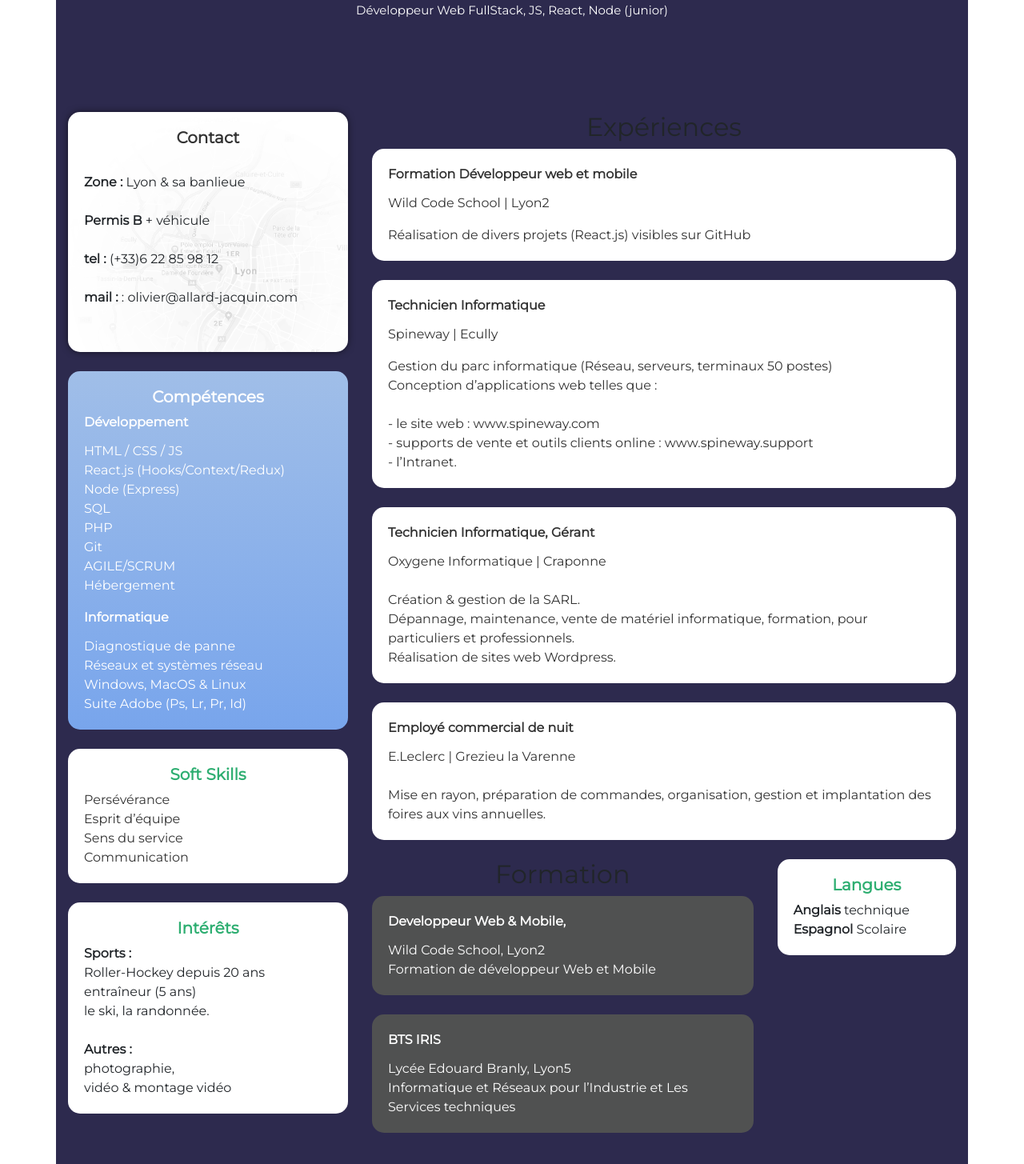
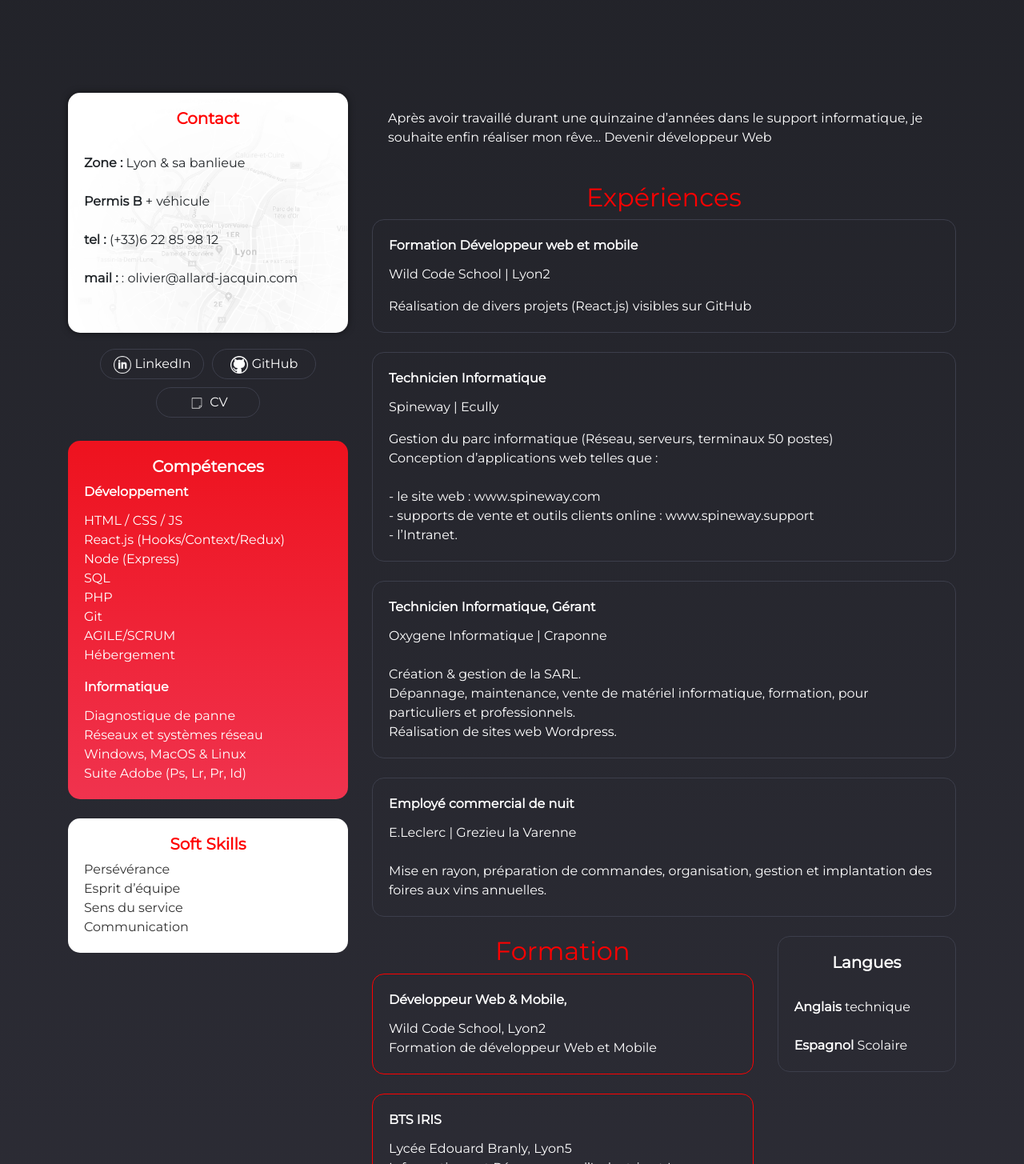
Before and after one commit to Olivier9925/CV-Online, a React (Create React App) app: page / in a window 1280 px wide. Shown: the part 235-1690 px from the top of the page at 80% size. Built offline with nearby package versions, Linux system fonts and the light colour scheme.

Commit message:
Fin changement couleurs

```diff
--- a/src/App.css
+++ b/src/App.css
@@ -1,7 +1,7 @@
 .App {
   text-align: center;
   font-family: 'Montserrat', sans-serif;
-  background-color: #2d2a4e;
+  background: linear-gradient(#212228,#2c2c35);
   /* background: linear-gradient(to right,#ebb302, #fdf100); */
 }
 
--- a/src/App.js
+++ b/src/App.js
@@ -8,14 +8,15 @@ import Competences from './components/Competences';
 import { Container, Row, Col } from 'reactstrap';
 import Formation from './components/Formation';
 import Langues from './components/Langues';
-import Portfolio from './components/Portfolio';
+import Liens from './components/Liens';
+import Profil from './components/Profil';
 
 function App() {
 
   return (
 
-
-    <Container className="App">
+<div className={"App"}>
+    <Container>
       <Row>
         <Col><NavigationBar /></Col>
       </Row>
@@ -29,6 +30,11 @@ function App() {
               <Contacts />
             </Col>
           </Row>
+            <Row>
+                <Col>
+                    <Liens />
+                </Col>
+            </Row>
           <Row>
             <Col>
               <Competences />
@@ -36,6 +42,7 @@ function App() {
           </Row>
         </Col>
         <Col xs="12" md="8">
+          <Profil />
           <Experiences />
           <Row>
             <Col xs="12" md="8">
@@ -50,7 +57,7 @@ function App() {
 
       <br /> <br /> <br />
     </Container>
-
+</div>
 
 
   );
--- a/src/components/Competences.jsx
+++ b/src/components/Competences.jsx
@@ -3,12 +3,10 @@ import { Card, Container, CardTitle, CardText } from 'reactstrap';
 
 const Competences = (props) => {
 
-
-
         return (
                 <>
                         <br />
-                        <Card body fluid style={{ background: 'Linear-gradient(#a0bee8,#78a5ec)', color: '#FFFFFF', border: "0px", borderRadius: "15px" }} >
+                        <Card body fluid style={{ background: 'Linear-gradient(#ee121e,#f0334e)', color: '#FFFFFF', border: "0px", borderRadius: "15px" }} >
                                 <h2 className="titres" style={{ color: "#FFFFFF" }}><b>Compétences</b></h2>
                                 <CardTitle className="text-left"><b>Développement</b></CardTitle>
                                 <CardText className="text-left">HTML / CSS / JS <br />
@@ -29,25 +27,14 @@ const Competences = (props) => {
                         <br />
 
 
-                        <Card body fluid style={{ border: "0px", borderRadius: "15px" }}>
-                                <h2 className="titres" style={{ color: "#2eae71" }}><b>Soft Skills</b></h2>
+                        <Card body fluid style={{ border: "0px", borderRadius: "15px", background: 'Linear-gradient(#ffffff,#ffffff)'}}>
+                                <h2 className="titres" style={{ color: "red" }}><b>Soft Skills</b></h2>
                                 <CardText className="text-left" style={{ color: "#333333" }}>
                                         Persévérance<br />
                                         Esprit d’équipe<br />
                                         Sens du service<br />
                                         Communication<br /></CardText>
                         </Card>
-                        <br />
-                        <Card body fluid style={{ backgroundColor: '#FFFFFF', color: '##333333', border: "0px", borderRadius: "15px" }} >
-                                <h2 className="titres" style={{ color: "#2eae71" }}><b>Intérêts</b></h2>
-                                <CardText className="text-left"><b>Sports :</b><br />
-                                        Roller-Hockey depuis 20 ans<br />
-                                        entraîneur (5 ans)<br />
-                                        le ski, la randonnée.<br /><br />
-                                        <b>Autres :</b><br />
-                                        photographie,<br />
-                                        vidéo & montage vidéo<br /></CardText>
-                        </Card>
                 </>
         )
 }
--- a/src/components/Contacts.jsx
+++ b/src/components/Contacts.jsx
@@ -21,7 +21,7 @@ const Contacts = (props) => {
 
 
                         <Card body fluid style={cardStyle} >
-                                <h2 className="titres" style={{ color: "#333333" }}><b>Contact</b></h2>
+                                <h2 className="titres" style={{ color: "red" }}><b>Contact</b></h2>
                                 <CardText className="text-left">
                                         <br />
                                         <b>Zone : </b>Lyon & sa banlieue<br /><br />
--- a/src/components/Experiences.jsx
+++ b/src/components/Experiences.jsx
@@ -5,16 +5,16 @@ const Experiences = (props) => {
         return (
                 <>
                         <br />
-                        <h2>Expériences</h2>
+                        <h2 style={{color : "red"}}>Expériences</h2>
 
-                        <Card body className="text-left" fluid style={{ backgroundColor: '#FFFFFF', color: '#333333', border: "0px", borderRadius: "15px" }} >
+                        <Card body className="text-left" fluid style={{ backgroundColor: 'transparent', color: '#FFFFFF', border: "1px solid #3c3e4b", borderRadius: "15px" }} >
 
                                 <CardTitle><b>Formation Développeur web et mobile</b></CardTitle>
                                 <CardText>Wild Code School | Lyon2</CardText>
                                 <CardText>Réalisation de divers projets (React.js) visibles sur GitHub</CardText>
                         </Card>
                         <br />
-                        <Card body className="text-left" fluid style={{ backgroundColor: '#FFFFFF', color: '#333333', border: "0px", borderRadius: "15px" }} >
+                        <Card body className="text-left" fluid style={{  backgroundColor: 'transparent', color: '#FFFFFF', border: "1px solid #3c3e4b", borderRadius: "15px" }} >
                                 <CardTitle><b>Technicien Informatique</b></CardTitle>
                                 <CardText>Spineway | Ecully</CardText>
                                 <CardText>Gestion du parc informatique (Réseau, serveurs, terminaux 50 postes)<br />
@@ -24,7 +24,7 @@ const Experiences = (props) => {
                                         - l’Intranet.</CardText>
                         </Card>
                         <br />
-                        <Card body className="text-left" fluid style={{ backgroundColor: '#FFFFFF', color: '#333333', border: "0px", borderRadius: "15px" }} >
+                        <Card body className="text-left" fluid style={{  backgroundColor: 'transparent', color: '#FFFFFF', border: "1px solid #3c3e4b", borderRadius: "15px" }} >
                                 <CardTitle><b>Technicien Informatique, Gérant</b></CardTitle>
                                 <CardText>Oxygene Informatique | Craponne<br /><br />
                                         Création & gestion de la SARL.<br />
@@ -34,7 +34,7 @@ const Experiences = (props) => {
 
                         </Card>
                         <br />
-                        <Card body className="text-left" fluid style={{ backgroundColor: '#FFFFFF', color: '#333333', border: "0px", borderRadius: "15px" }} >
+                        <Card body className="text-left" fluid style={{  backgroundColor: 'transparent', color: '#FFFFFF', border: "1px solid #3c3e4b", borderRadius: "15px" }} >
                                 <CardTitle><b>Employé commercial de nuit</b></CardTitle>
                                 <CardText>E.Leclerc | Grezieu la Varenne<br /><br />
                                         Mise en rayon, préparation de commandes, organisation, gestion et
--- a/src/components/Formation.jsx
+++ b/src/components/Formation.jsx
@@ -8,14 +8,14 @@ const Formation = (props) => {
         return (
                 <>
                         <br />
-                        <h2>Formation</h2>
-                        <Card body className="text-left" fluid style={{ backgroundColor: '#505151', color: '#FFFFFF', border: "0px", borderRadius: "15px" }}>
-                                <CardTitle><b>Developpeur Web & Mobile,</b></CardTitle>
+                        <h2 style={{color: "red"}}>Formation</h2>
+                        <Card body className="text-left" fluid style={{ backgroundColor: 'transparent', color: '#FFFFFF', border: "1px solid red", borderRadius: "15px" }}>
+                                <CardTitle><b>Développeur Web & Mobile,</b></CardTitle>
                                 <CardText>Wild Code School, Lyon2<br />
                                         Formation de développeur Web et Mobile</CardText>
                         </Card>
                         <br />
-                        <Card body className="text-left" fluid style={{ backgroundColor: '#505151', color: '#FFFFFF', border: "0px", borderRadius: "15px" }}>
+                        <Card body className="text-left" fluid style={{  backgroundColor: 'transparent', color: '#FFFFFF', border: "1px solid red", borderRadius: "15px" }}>
                                 <CardTitle><b>BTS IRIS</b></CardTitle>
                                 <CardText>Lycée Edouard Branly, Lyon5<br />
                                         Informatique et Réseaux pour l’Industrie et Les Services techniques</CardText>
--- a/src/components/Langues.jsx
+++ b/src/components/Langues.jsx
@@ -8,10 +8,10 @@ const Langues = (props) => {
         return (
                 <>
                         <br />
-                        <Card body fluid style={{ border: "0px", borderRadius: "15px" }}>
-                                <h2 className="titres" style={{ color: "#2eae71" }}><b>Langues</b></h2>
+                        <Card body fluid style={{ backgroundColor: 'transparent', color: '#FFFFFF', border: "1px solid #3c3e4b", borderRadius: "15px"  }}>
+                                <h2 className="titres" style={{ color: "#ffff" }}><b>Langues</b></h2>
 
-                                <CardText className="text-left"><b>Anglais</b> technique<br /><b>Espagnol</b> Scolaire</CardText>
+                                <CardText className="text-left"><br /><b>Anglais</b> technique<br /><br /><b>Espagnol</b> Scolaire</CardText>
                         </Card>
                 </>
         )
--- a/src/components/Liens.jsx
+++ b/src/components/Liens.jsx
@@ -9,25 +9,27 @@ const Liens = (props) => {
 
         const styleButton = {
                 backgroundColor: "#2eae71",
-                border: "#1a6a44 solid 0px",
+                border: "#3c3e4b solid 1px",
                 margin: "5px 5px",
-                width: "180px",
-                borderRadius: '20px'
-        }
+                width: "130px",
+                borderRadius: '20px',
+                background : 'transparent'
+        };
         const styleCard = {
-                margin: '0px 5px',
+                margin: '15px 5px 0 5px',
                 display: 'flex',
                 flexDirection: 'row',
                 flexWrap: 'wrap',
                 justifyContent: 'center',
                 alignItems: 'stretch',
                 alignContent: 'stretch'
-        }
 
-
+        };
 
         return (
+
                 <div style={styleCard}>
+
                         <a href="http://bit.ly/2WSe3dS" target="_blank"><Button color="danger" style={styleButton} ><img src={linkedin} className="styleIcon" />LinkedIn</Button></a>
                         <a href="http://bit.ly/2WRwGyY" target="_blank"><Button color="danger" style={styleButton} ><img src={git} className="styleIcon" />GitHub</Button></a>
                         <a href="http://olivier.allard-jacquin.com/CV.pdf" target="_blank"><Button color="danger" style={styleButton} ><img src={cv} className="styleIcon" />CV</Button></a>
--- a/src/components/NavigationBar.jsx
+++ b/src/components/NavigationBar.jsx
@@ -1,6 +1,6 @@
 import React from "react";
 import { Jumbotron, Container } from 'reactstrap';
-import photoOAJ from '../assets/OAJ.png'
+import photoOAJ from '../assets/OAJ.jpeg'
 
 const NavigationBar = (props) => {
 
@@ -14,7 +14,7 @@ const NavigationBar = (props) => {
         const stylePhoto = {
                 width: "100px",
                 borderRadius: '50%',
-                border: "solid #3a2462 2px"
+                border: "3px solid #ff1800"
         }
 
         return (
--- /dev/null
+++ b/src/components/profil.jsx
@@ -0,0 +1,30 @@
+import React from "react";
+import { Card, Container, CardTitle, CardText } from "reactstrap";
+
+const Profil = props => {
+  return (
+    <>
+      <br />
+      <Card
+        body
+        fluid
+        style={{
+          backgroundColor: "transparent",
+          color: "#FFFFFF",
+          border: "0px solid #3c3e4b",
+          borderRadius: "15px"
+        }}
+      >
+
+
+        <CardText className="text-left">
+
+          Après avoir travaillé durant une quinzaine d’années dans le support
+          informatique, je souhaite enfin réaliser mon rêve... Devenir
+          développeur Web
+        </CardText>
+      </Card>
+    </>
+  );
+};
+export default Profil;
```
Also changed, not shown: src/assets/OAJ.png (deleted).
